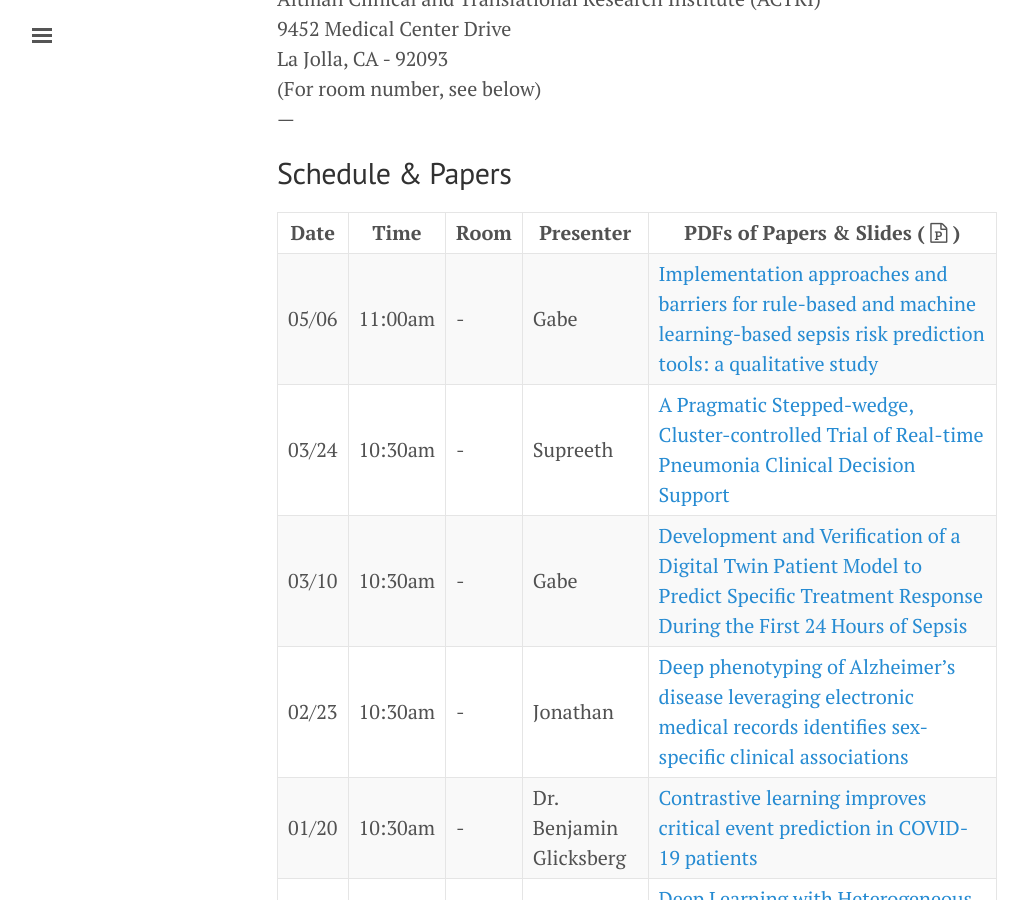
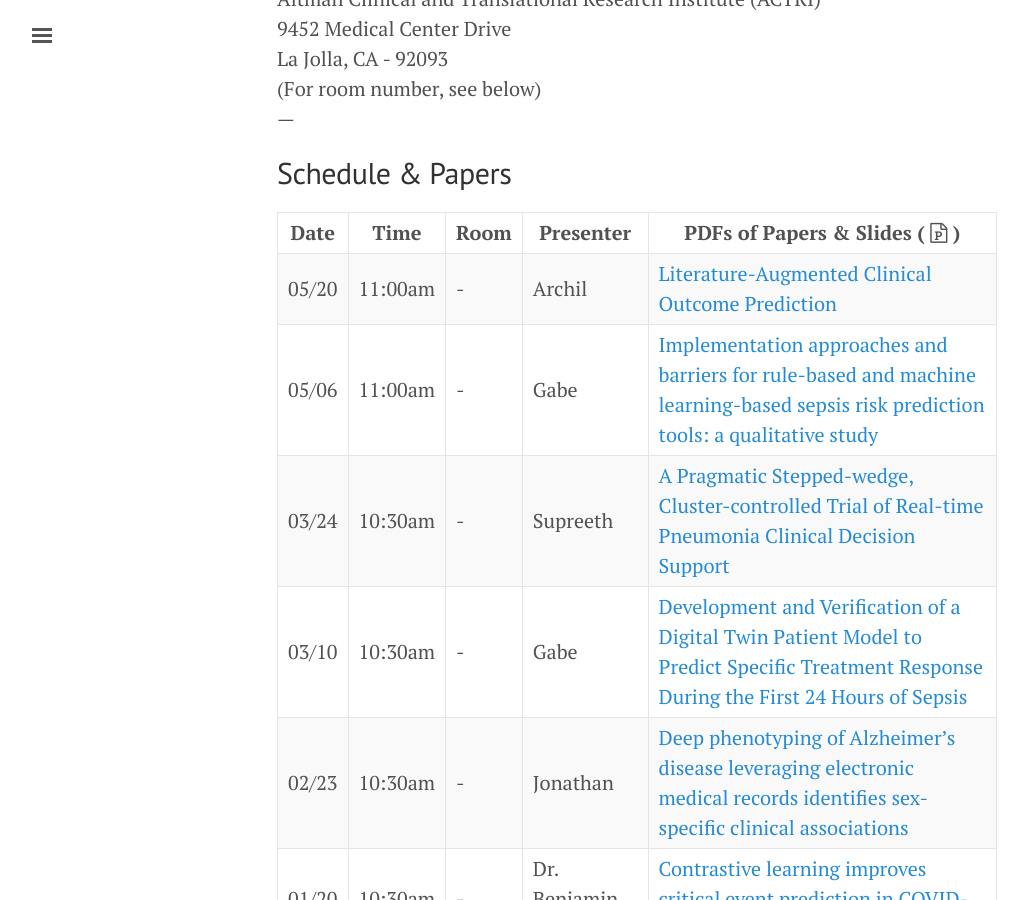
Before and after one commit to NematiLab/bmijc, a Jekyll site: the page built from index.md, in a window 1280 px wide and 900 px high, scrolled down 515 px. Shown: the whole window, without its empty margins (3-1031 px from the left). Built offline with Jekyll 4.4.1, drawn with Linux system fonts in a browser that asks for light colours; nearby versions of some CDN libraries.

Commit message:
Archil presenting

```diff
--- a/index.md
+++ b/index.md
@@ -30,6 +30,7 @@ La Jolla, CA - 92093<br>
 
 Date | Time    | Room | Presenter | PDFs of Papers & Slides ( <i class='fa fa-file-powerpoint-o'></i> )
 --- | --- | --- | --- | ---
+05/20 | 11:00am | - | Archil |[Literature-Augmented Clinical Outcome Prediction]({{ site.baseurl }}/assets/052022_paper.pdf){:target="_blank"}
 05/06 | 11:00am | - | Gabe |[Implementation approaches and barriers for rule-based and machine learning-based sepsis risk prediction tools: a qualitative study]({{ site.baseurl }}/assets/050622_paper.pdf){:target="_blank"}
 03/24 | 10:30am | - | Supreeth |[A Pragmatic Stepped-wedge, Cluster-controlled Trial of Real-time Pneumonia Clinical Decision Support]({{ site.baseurl }}/assets/032422_paper.pdf){:target="_blank"}
 03/10 | 10:30am | - | Gabe |[Development and Verification of a Digital Twin Patient Model to Predict Specific Treatment Response During the First 24 Hours of Sepsis]({{ site.baseurl }}/assets/031022_paper.pdf){:target="_blank"}
```
Also changed, not shown: 1 other file.
